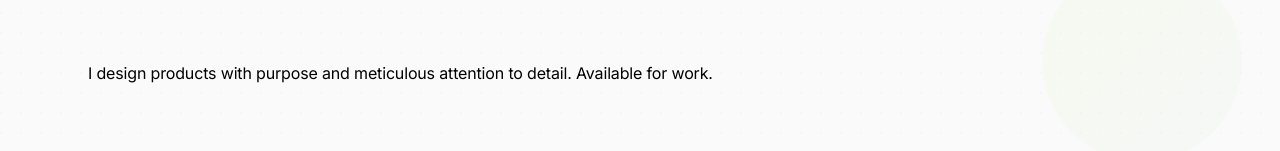
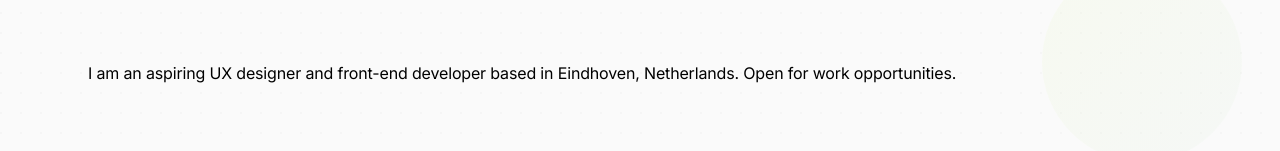
Before and after one commit to m1lsy/portfolio-2025, a plain HTML site: page index.html in a window 1280 px wide. Shown: the part 568-719 px from the top of the page. Drawn offline with Linux system fonts and the light colour scheme.

Commit message:
feat: fixing bio text

```diff
--- a/index.html
+++ b/index.html
@@ -198,7 +198,7 @@
             Pulvirenti.
           </h1>
           <p class="hero-text">
-            I design products with purpose and meticulous attention to detail. Available for work.
+            I am an aspiring UX designer and front-end developer based in Eindhoven, Netherlands. Open for work opportunities.
           </p>
         </section>        <div class="availability-banner">
           <div class="banner-track">
```
Also changed, not shown: 1 other file.
